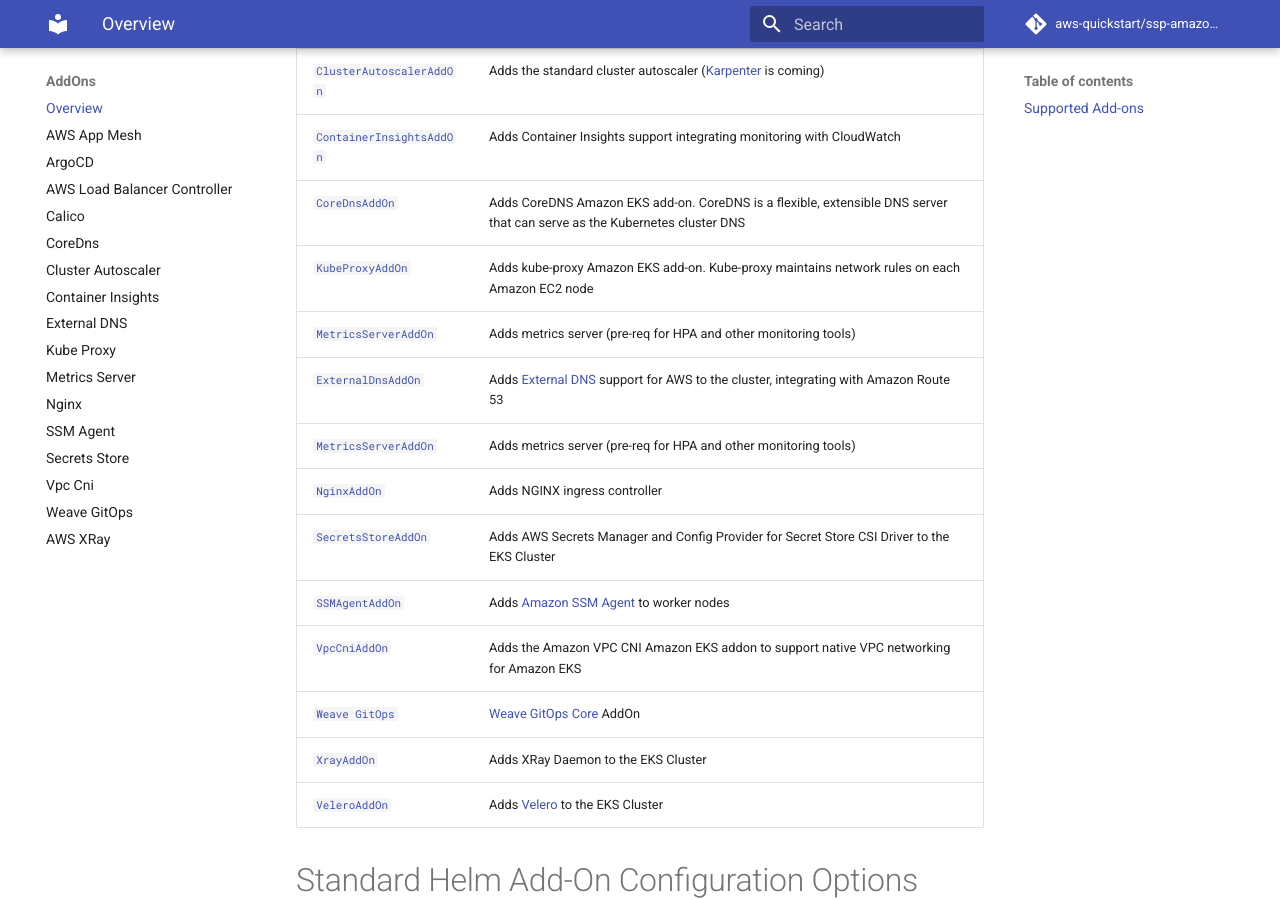
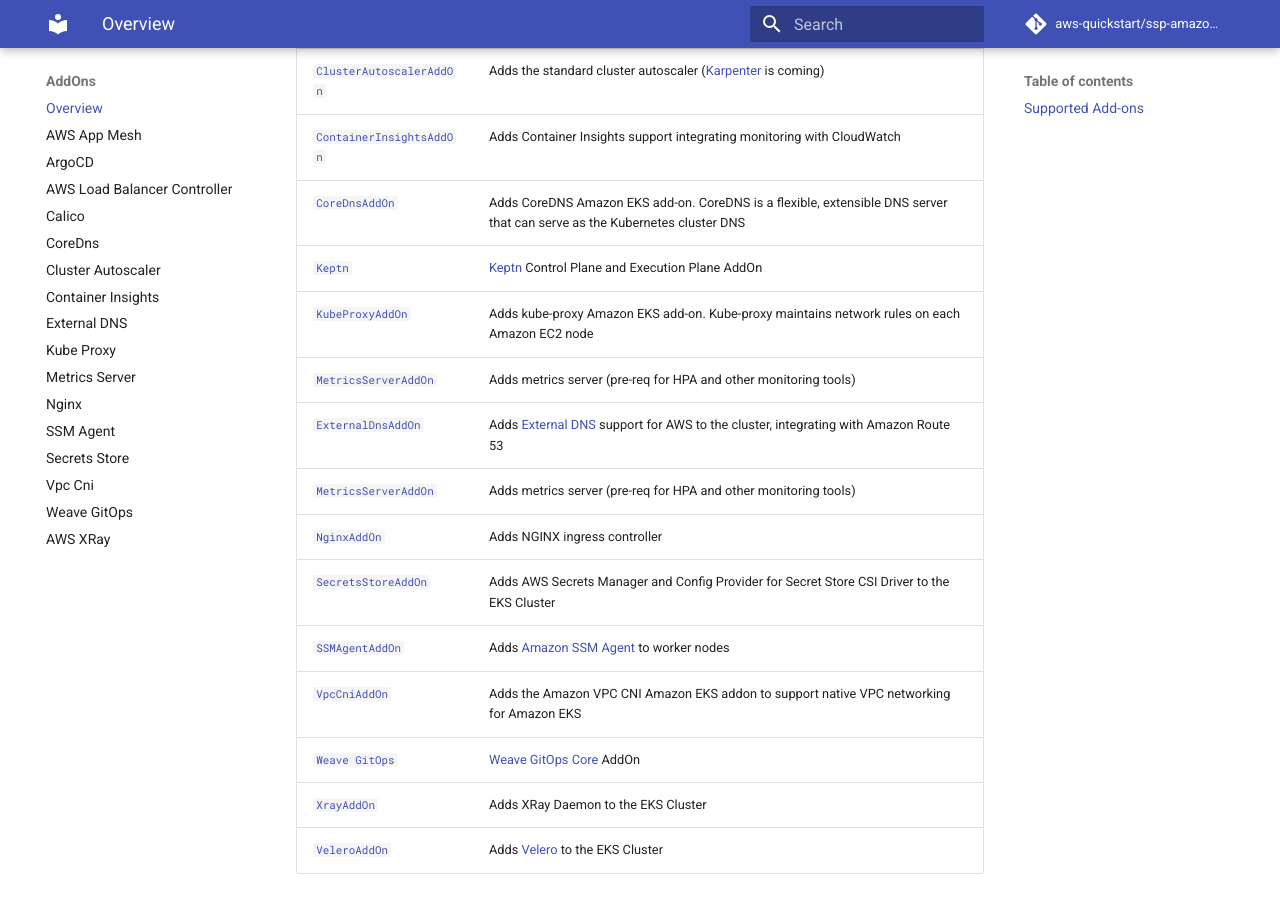
Before and after one commit to aws-quickstart/cdk-eks-blueprints, an MkDocs documentation site: the page built from docs/addons/index.md, in a window 1280 px wide and 900 px high, scrolled down 776 px. Built offline with MkDocs 1.6.1 and Material for MkDocs 9.7.7, drawn with Linux system fonts in a browser that asks for light colours; comment, search, counter and statistics services are not loaded.

Commit message:
doc: added link to keptn documentation
Signed-off-by: Thomas Schuetz <thomas.schuetz@dynatrace.com>

```diff
--- a/docs/addons/index.md
+++ b/docs/addons/index.md
@@ -17,6 +17,7 @@
 | [`ClusterAutoscalerAddOn`](./cluster-autoscaler) | Adds the standard cluster autoscaler ([Karpenter](https://github.com/awslabs/karpenter) is coming)|
 | [`ContainerInsightsAddOn`](./container-insights) | Adds Container Insights support integrating monitoring with CloudWatch |
 | [`CoreDnsAddOn`](./coredns.md) | Adds CoreDNS Amazon EKS add-on. CoreDNS is a flexible, extensible DNS server that can serve as the Kubernetes cluster DNS |
+| [`Keptn`](https://github.com/keptn-sandbox/keptn-ssp-addons)           | [Keptn](https://keptn.sh/) Control Plane and Execution Plane AddOn |
 | [`KubeProxyAddOn`](./kube-proxy.md) | Adds kube-proxy Amazon EKS add-on. Kube-proxy maintains network rules on each Amazon EC2 node |
 | [`MetricsServerAddOn`](./metrics-server.md) | Adds metrics server (pre-req for HPA and other monitoring tools)|
 | [`ExternalDnsAddOn`](./external-dns) | Adds [External DNS](https://github.com/kubernetes-sigs/external-dns) support for AWS to the cluster, integrating with Amazon Route 53
```
